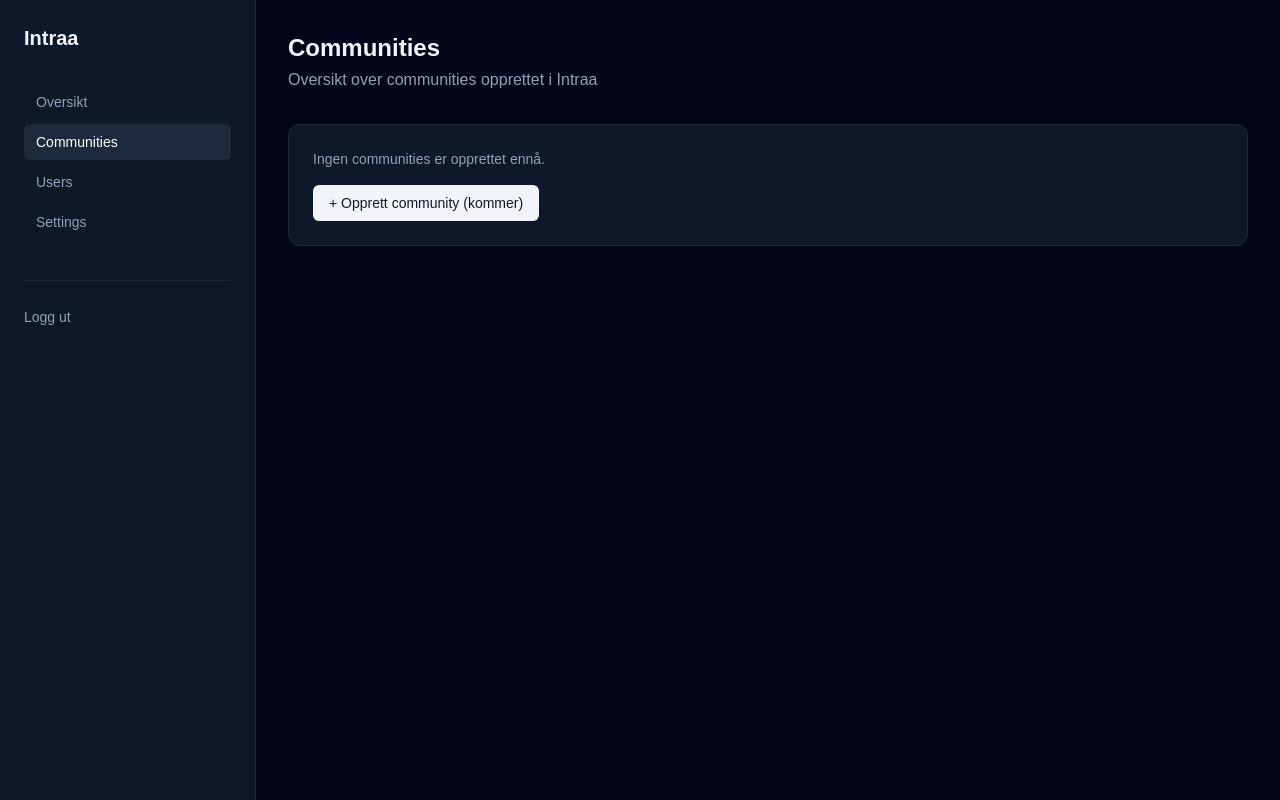
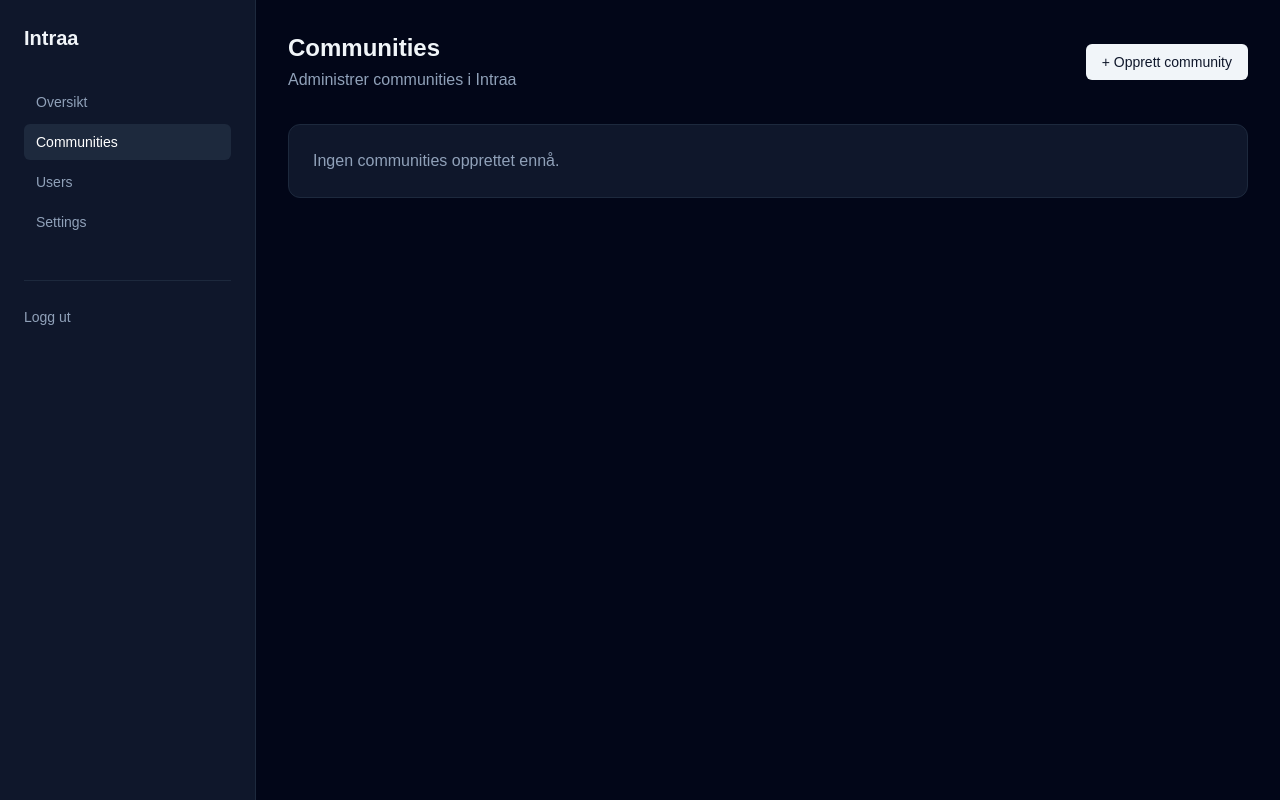
Before and after one commit to BredeBT/intraa-web, a Next.js app: page /dashboard/communities in a window 1280 px wide. Built offline with nearby package versions, Linux system fonts and the light colour scheme.

Commit message:
Add admin overview dashboard

```diff
--- a/app/dashboard/communities/page.tsx
+++ b/app/dashboard/communities/page.tsx
@@ -1,25 +1,119 @@
+"use client";
+
+import { useState } from "react";
+
+type Community = {
+  id: string;
+  name: string;
+  description?: string;
+};
+
 export default function CommunitiesPage() {
+  const [communities, setCommunities] = useState<Community[]>([]);
+  const [showForm, setShowForm] = useState(false);
+  const [name, setName] = useState("");
+  const [description, setDescription] = useState("");
+
+  function createCommunity(e: React.FormEvent) {
+    e.preventDefault();
+
+    if (!name.trim()) return;
+
+    const newCommunity: Community = {
+      id: crypto.randomUUID(),
+      name,
+      description,
+    };
+
+    setCommunities((prev) => [...prev, newCommunity]);
+    setName("");
+    setDescription("");
+    setShowForm(false);
+  }
+
   return (
     <div>
-      <header className="mb-8">
+      <header className="mb-8 flex items-center justify-between">
+        <div>
           <h1 className="text-2xl font-semibold">Communities</h1>
           <p className="text-slate-400 mt-1">
-          Oversikt over communities opprettet i Intraa
+            Administrer communities i Intraa
           </p>
+        </div>
+
+        <button
+          onClick={() => setShowForm(true)}
+          className="rounded-md bg-slate-100 px-4 py-2 text-sm font-medium text-slate-900 hover:bg-white"
+        >
+          + Opprett community
+        </button>
       </header>
 
-      <div className="rounded-xl border border-slate-800 bg-slate-900 p-6">
-        <p className="text-slate-400 text-sm">
-          Ingen communities er opprettet ennå.
-        </p>
+      {showForm && (
+        <form
+          onSubmit={createCommunity}
+          className="mb-6 rounded-xl border border-slate-800 bg-slate-900 p-6 space-y-4"
+        >
+          <div>
+            <label className="block text-sm mb-1">Navn</label>
+            <input
+              value={name}
+              onChange={(e) => setName(e.target.value)}
+              className="w-full rounded-md bg-slate-950 border border-slate-700 px-3 py-2"
+              placeholder="F.eks. Sport Outlet IT"
+            />
+          </div>
+
+          <div>
+            <label className="block text-sm mb-1">Beskrivelse</label>
+            <textarea
+              value={description}
+              onChange={(e) => setDescription(e.target.value)}
+              className="w-full rounded-md bg-slate-950 border border-slate-700 px-3 py-2"
+              placeholder="Valgfritt"
+            />
+          </div>
+
+          <div className="flex gap-2">
+            <button
+              type="submit"
+              className="rounded-md bg-slate-100 px-4 py-2 text-sm font-medium text-slate-900"
+            >
+              Opprett
+            </button>
 
             <button
-          className="mt-4 inline-flex items-center rounded-md bg-slate-100 px-4 py-2 text-sm font-medium text-slate-900 hover:bg-white transition"
-          disabled
+              type="button"
+              onClick={() => setShowForm(false)}
+              className="rounded-md border border-slate-700 px-4 py-2 text-sm"
             >
-          + Opprett community (kommer)
+              Avbryt
             </button>
           </div>
+        </form>
+      )}
+
+      {communities.length === 0 ? (
+        <div className="rounded-xl border border-slate-800 bg-slate-900 p-6 text-slate-400">
+          Ingen communities opprettet ennå.
+        </div>
+      ) : (
+        <div className="grid gap-4">
+          {communities.map((c) => (
+            <div
+              key={c.id}
+              className="rounded-xl border border-slate-800 bg-slate-900 p-6"
+            >
+              <h2 className="font-medium">{c.name}</h2>
+              {c.description && (
+                <p className="text-sm text-slate-400 mt-1">
+                  {c.description}
+                </p>
+              )}
+            </div>
+          ))}
+        </div>
+      )}
     </div>
   );
 }
```
Lines whose indentation alone changed are shown as unchanged.
